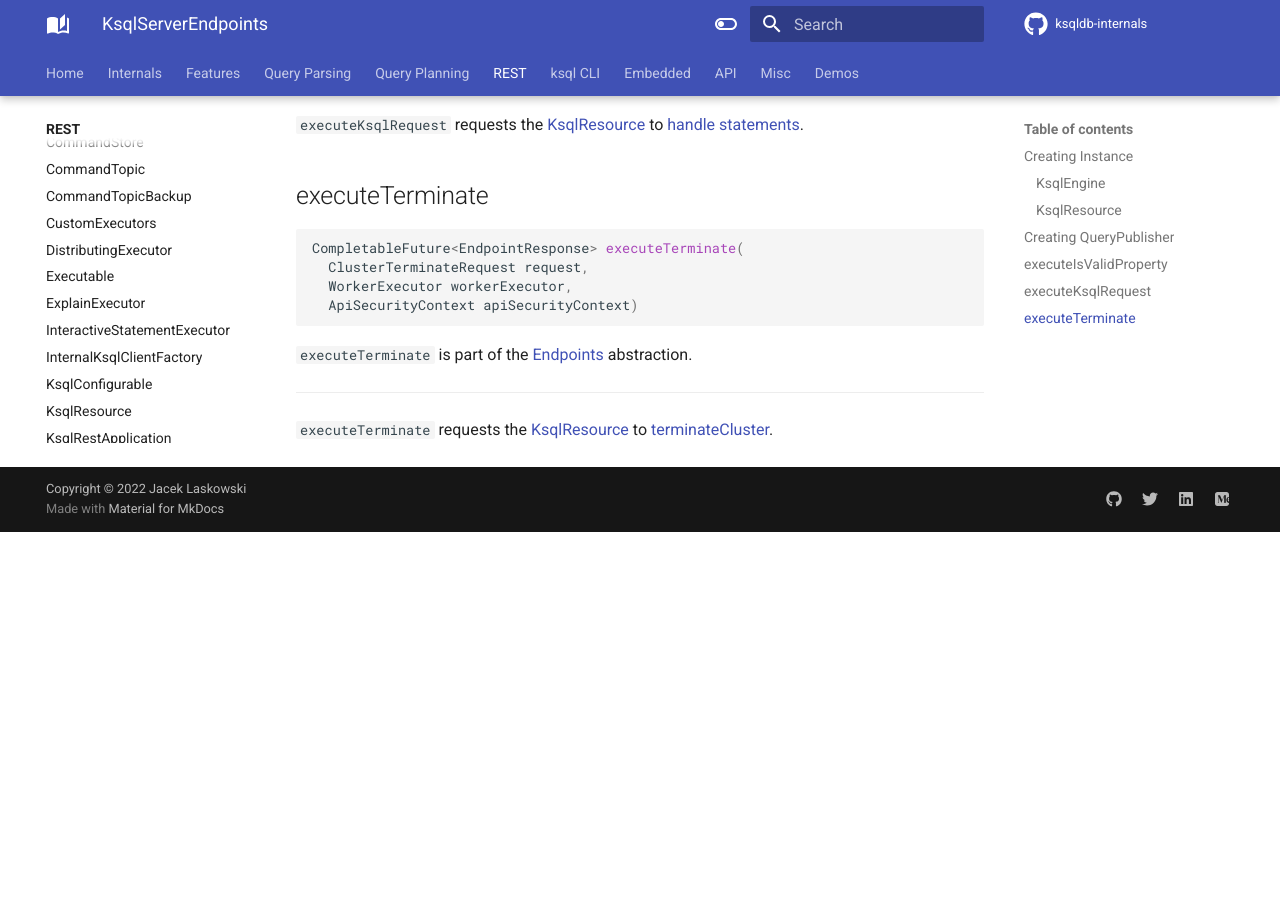
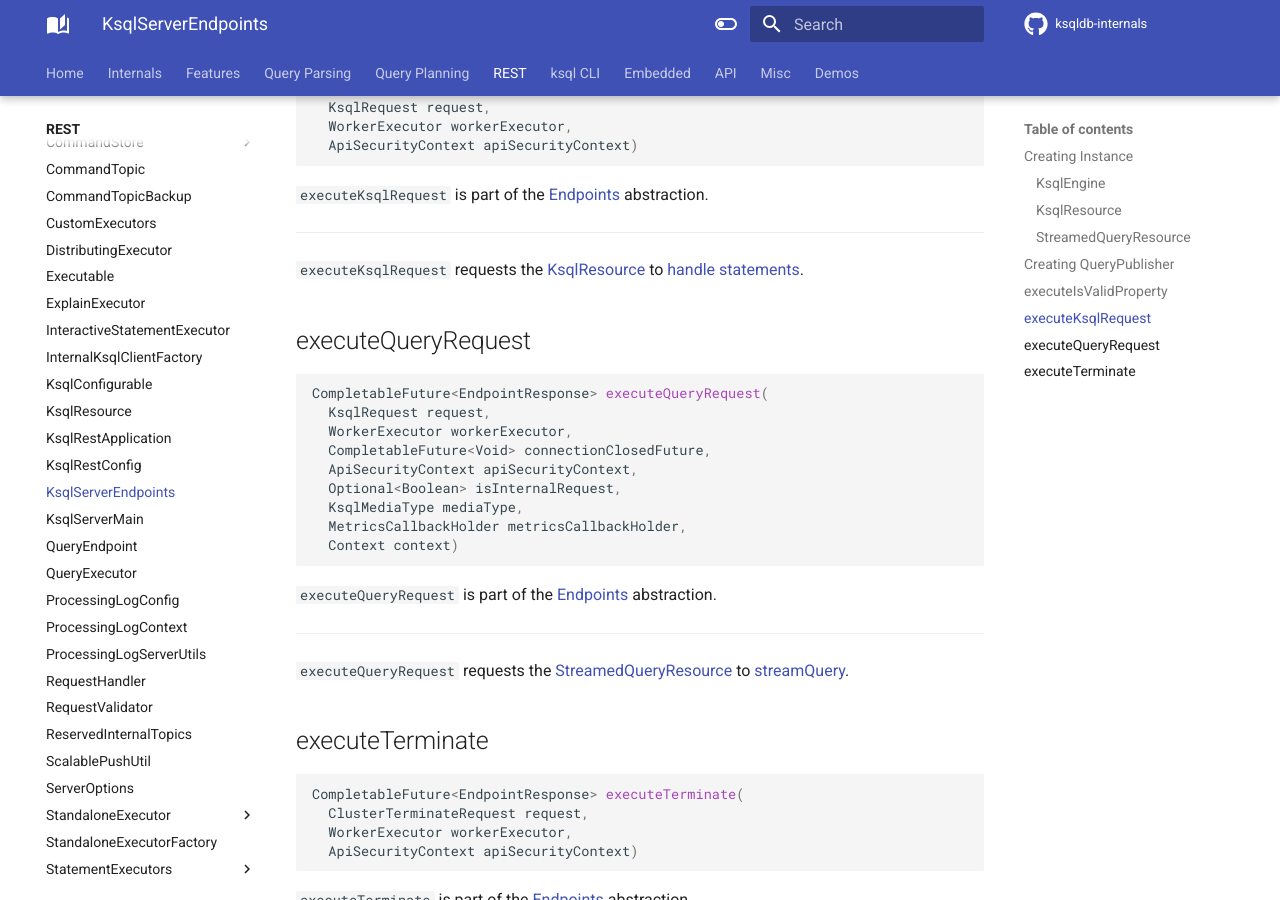
Before and after one commit to japila-books/ksqldb-internals, an MkDocs documentation site: the page built from docs/rest/KsqlServerEndpoints.md, in a window 1280 px wide and 900 px high, scrolled down 2407 px. Built offline with MkDocs 1.6.1 and Material for MkDocs 9.7.7, drawn with Linux system fonts in a browser that asks for light colours; comment, search, counter and statistics services are not loaded; before the commit the page ends 2939 px from its top, so only the background shows below that; some of the changed text lies outside the part shown.

````diff
--- a/docs/rest/KsqlServerEndpoints.md
+++ b/docs/rest/KsqlServerEndpoints.md
@@ -10,7 +10,7 @@
 * <span id="ksqlConfig"> [KsqlConfig](../KsqlConfig.md)
 * <span id="ksqlSecurityContextProvider"> `KsqlSecurityContextProvider`
 * [KsqlResource](#ksqlResource)
-* <span id="streamedQueryResource"> `StreamedQueryResource`
+* [StreamedQueryResource](#streamedQueryResource)
 * <span id="serverInfoResource"> `ServerInfoResource`
 * <span id="heartbeatResource"> `HeartbeatResource`
 * <span id="clusterStatusResource"> `ClusterStatusResource`
@@ -45,6 +45,12 @@ The `KsqlEngine` is used when:
 * [Executing ksqlRequest](#executeKsqlRequest)
 * [executeTerminate](#executeTerminate)
 * [executeIsValidProperty](#executeIsValidProperty)
+
+### <span id="streamedQueryResource"> StreamedQueryResource
+
+`KsqlServerEndpoints` is given a [StreamedQueryResource](StreamedQueryResource.md) when [created](#creating-instance).
+
+The `StreamedQueryResource` is used to [executeQueryRequest](#executeQueryRequest).
 
 ## <span id="createQueryPublisher"> Creating QueryPublisher
 
@@ -99,6 +105,26 @@ CompletableFuture<EndpointResponse> executeKsqlRequest(
 
 `executeKsqlRequest` requests the [KsqlResource](#ksqlResource) to [handle statements](KsqlResource.md#handleKsqlStatements).
 
+## <span id="executeQueryRequest"> executeQueryRequest
+
+```java
+CompletableFuture<EndpointResponse> executeQueryRequest(
+  KsqlRequest request,
+  WorkerExecutor workerExecutor,
+  CompletableFuture<Void> connectionClosedFuture,
+  ApiSecurityContext apiSecurityContext,
+  Optional<Boolean> isInternalRequest,
+  KsqlMediaType mediaType,
+  MetricsCallbackHolder metricsCallbackHolder,
+  Context context)
+```
+
+`executeQueryRequest` is part of the [Endpoints](../api/Endpoints.md#executeQueryRequest) abstraction.
+
+---
+
+`executeQueryRequest` requests the [StreamedQueryResource](#streamedQueryResource) to [streamQuery](KsqlResource.md#streamQuery).
+
 ## <span id="executeTerminate"> executeTerminate
 
 ```java
--- a/mkdocs.yml
+++ b/mkdocs.yml
@@ -43,8 +43,8 @@ theme:
 
 markdown_extensions:
   - admonition
-  - codehilite
   - footnotes
+  - md_in_html
   - toc:
       permalink: true
   - pymdownx.arithmatex
@@ -247,7 +247,9 @@ nav:
     - Command: rest/Command.md
     - CommandQueue: rest/CommandQueue.md
     - CommandRunner: rest/CommandRunner.md
-    - CommandStore: rest/CommandStore.md
+    - CommandStore:
+      - CommandStore: rest/CommandStore.md
+      - CommandStoreUtil: rest/CommandStoreUtil.md
     - CommandTopic: rest/CommandTopic.md
     - CommandTopicBackup: rest/CommandTopicBackup.md
     - CustomExecutors: rest/CustomExecutors.md
@@ -280,6 +282,7 @@ nav:
       - ListSourceExecutor: rest/ListSourceExecutor.md
       - StatementExecutor: rest/StatementExecutor.md
     - StatementParser: rest/StatementParser.md
+    - StreamedQueryResource: rest/StreamedQueryResource.md
     - ValidatedCommandFactory: rest/ValidatedCommandFactory.md
   - ksql CLI:
     - cli/index.md
````
Also changed, not shown: docs/rest/CommandStore.md (+24 -2 lines), docs/rest/CommandStoreUtil.md (added, +3 -0 lines), docs/rest/CommandTopic.md (+7 -0 lines), docs/rest/KsqlRestApplication.md (+14 -0 lines), docs/rest/StreamedQueryResource.md (added, +47 -0 lines), docs/images/CommandStore.png (added), docs/images/CommandTopic-CommandStore.png (added), 2 other files.
